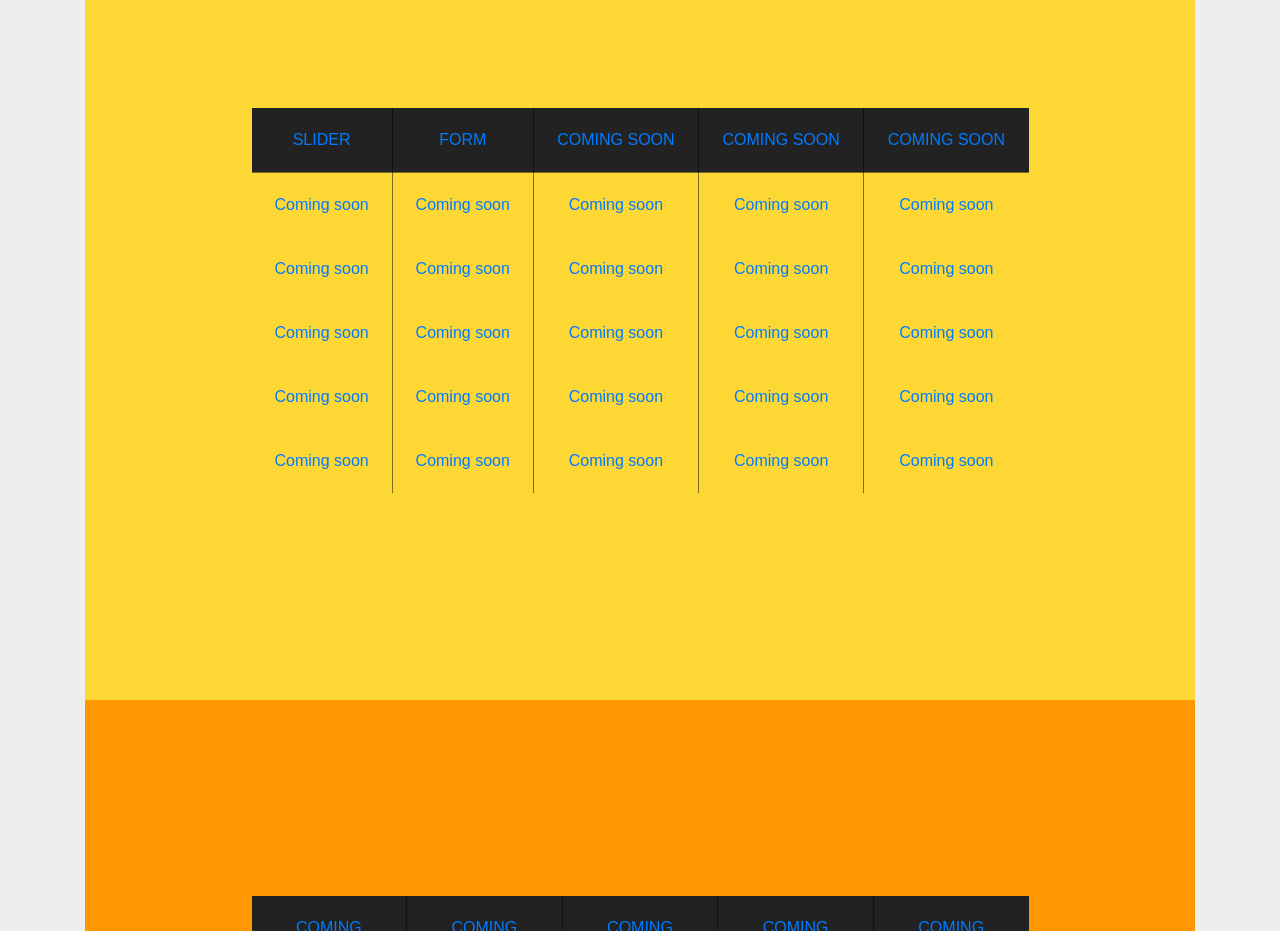
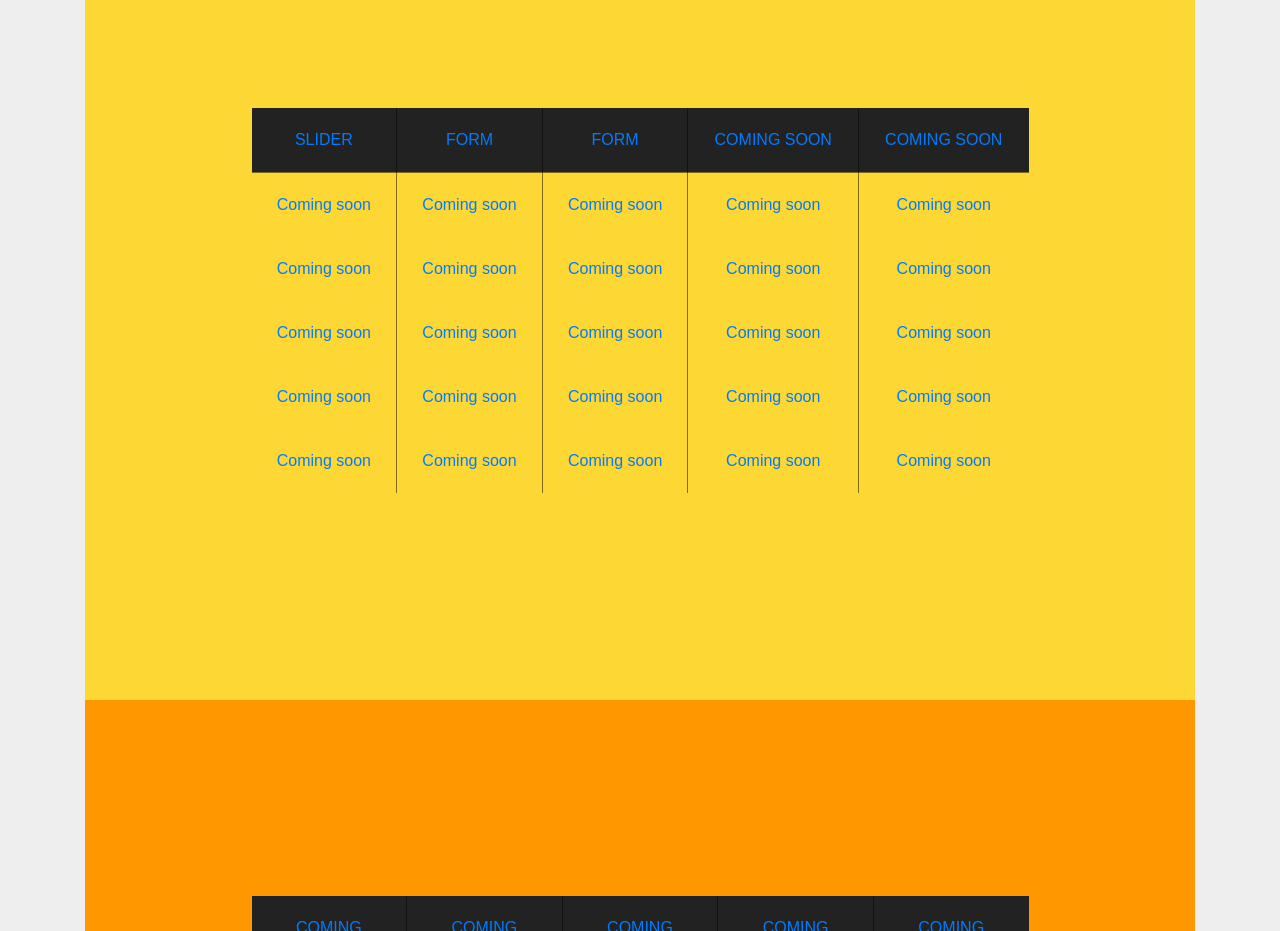
Before and after one commit to stewilondanga/frontend-uistorm, a plain HTML site: page oneindex.html in a window 1280 px wide. Shown: the part 1700-2631 px from the top of the page. Drawn offline with nearby package versions, Linux system fonts and the light colour scheme.

Commit message:
add oneindex.html

```diff
--- a/oneindex.html
+++ b/oneindex.html
@@ -193,7 +193,7 @@
               <tr>
                 <td><a href="https://stewilondanga.github.io/simplezt-slider/#">Slider</a></td>
                 <td><a href="https://stewilondanga.github.io/visualized-loginz/">Form</a></td>
-                <td><a href="">Coming soon</a></td>
+                <td><a href="https://stewilondanga.github.io/createz-login/">Form</a></td>
                 <td><a href="">Coming soon</a></td>
                 <td><a href="">Coming soon</a></td>
               </tr>
```
